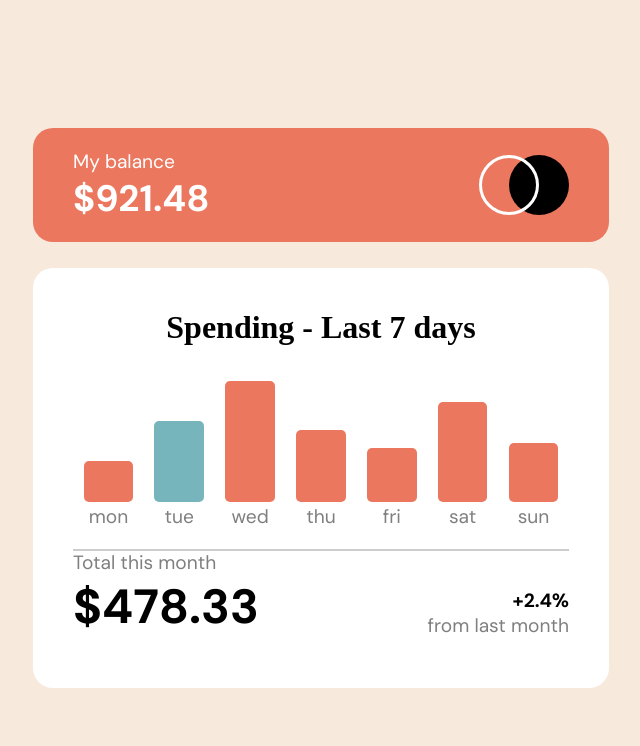
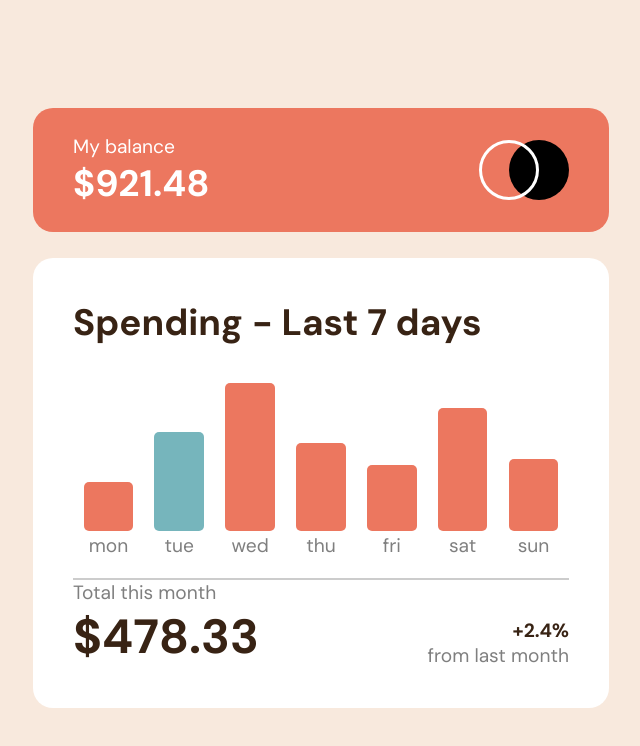
Before and after one commit to chalbrik/Expenses_Chart_Component_Main_Project, a plain HTML site: page index.html in a window 1280 px wide. Shown: the whole page, without its empty margins (327-967 px from the left). Drawn offline with Linux system fonts and the light colour scheme.

Commit message:
Update changes

```diff
--- a/index.html
+++ b/index.html
@@ -39,17 +39,17 @@
 
         </div>
         <div class="second card">
-          <h1>Spending - Last 7 days</h1>
+          <h1 class="font brown">Spending - Last 7 days</h1>
           <div class="chart"></div>
           <hr>
           <div class="summary">
             <div class="left-side">
               <span class="balance-name font gray">Total
                 this month</span>
-              <span class="balance-value font black bigger">$478.33</span>
+              <span class="balance-value font brown bigger">$478.33</span>
               </div>
               <div class="right-side change-direction">
-                <span class="balance-value font black smaller">+2.4%</span>
+                <span class="balance-value font brown smaller">+2.4%</span>
                 <span class="balance-name font gray">from last month</span>
               </div>
           </div>
--- a/index.js
+++ b/index.js
@@ -52,7 +52,7 @@ window.onload = () => {
   const chartContainerHeight = chartContainer.clientHeight; //pobierz wysokość diva .chart
 
   //stwórz wspólczynik mnożenia tak aby najwyższy słupek wynosił 3/4 wysokości kontenera
-  heightMultiplyFactor = 0.75 * (chartContainerHeight / highestAmount);
+  heightMultiplyFactor = 0.7 * (chartContainerHeight / highestAmount);
 
   charData.forEach((dataItem) => {
     const chartBarData = document.createElement("div");
--- a/style.css
+++ b/style.css
@@ -15,7 +15,7 @@ main {
 }
 
 .main-container {
-    height: 70%;
+    height: 75%;
     width: 45%;
 
     display: flex;
@@ -44,7 +44,14 @@ main {
     height: 75%;
     margin-top: 13px;
     flex-direction: column;
-    padding: 20px 40px 50px 40px;
+    padding: 40px 40px 40px 40px;
+}
+
+h1{
+    font-size: 2.3em;
+    margin: 0 0 0 0;
+    width: 100%;
+    text-align: left;
 }
 
 .left-side{
@@ -92,7 +99,7 @@ main {
 
 .chart{
     width: 100%;
-    height: 240px;
+    height: 300px;
     /* mozliwe ze tu wysokosć trzebabędzi cos zamienić, zobacz pozniej */
     display: flex;
     flex-direction: row;
@@ -110,8 +117,8 @@ main {
     align-items: flex-end;
 }
 
-.black{
-    color: black;
+.brown{
+    color: hsl(25, 47%, 15%);
 }
 
 .gray{
@@ -171,6 +178,7 @@ main {
     border-radius: 4px;
     align-self: center;
     text-align: center;
+    font-weight: 700;
 
 }
 
```
